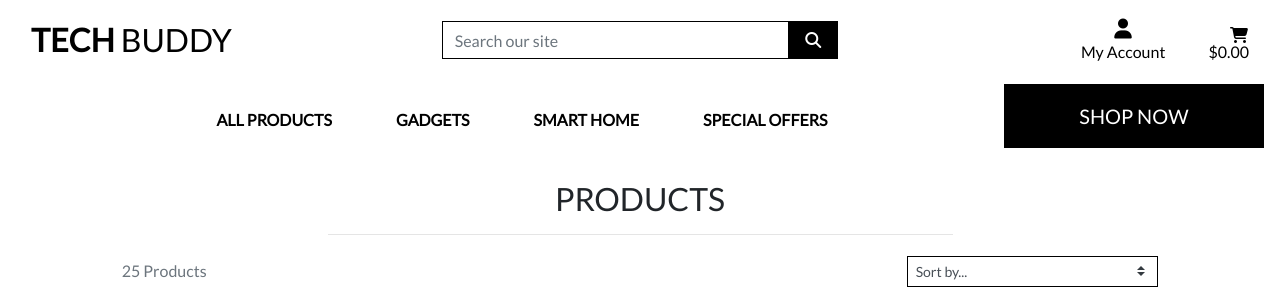
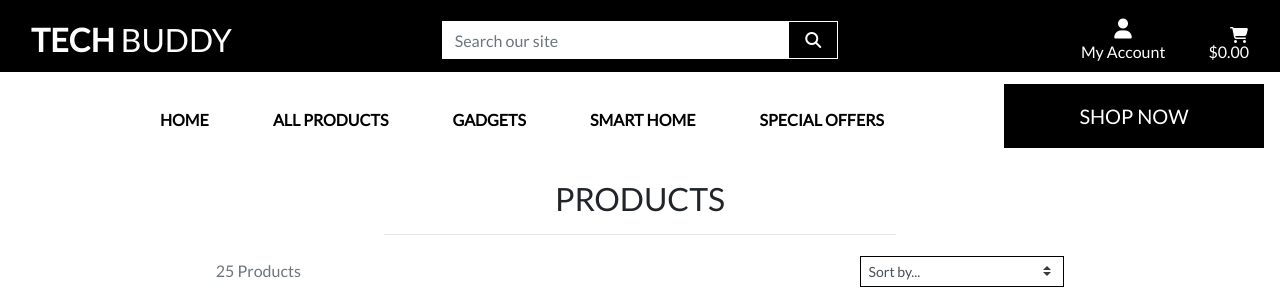
Before and after one commit to sree0831/MSP-4, a Django app: page /products/ in a window 1280 px wide. Shown: the top 304 px of the page. Run offline with Django 3.2, Linux system fonts and the light colour scheme; data comes from the database, SQL or seed files in the repository; some libraries are stand-ins or nearby versions.

Commit message:
updated nav

```diff
--- a/checkout/templates/checkout/checkout_success.html
+++ b/checkout/templates/checkout/checkout_success.html
@@ -19,7 +19,7 @@
         <div class="row">
             <div class="col">
                 <hr>
-                <h2 class="logo-font mb-4">Thank You</h2>
+                <h2 class="logo-font mb-4 text-center">Thank You</h2>
                 <hr>
                 <p class="text-black">Your order information is below. A confirmation email will be sent to <strong>{{ order.email }}</strong>.</p>
             </div>
--- a/products/templates/products/products.html
+++ b/products/templates/products/products.html
@@ -10,7 +10,10 @@
 {% endblock %}
 
 {% block content %}
-
+<section class="products-showcase">
+	 <div class="container">
+        <div class="row row-header card-columns justify-content-center">
+        <div class="card-deck">
 
     <div class="overlay"></div>
     <div class="container-fluid">
@@ -55,7 +58,7 @@
                         </p>
                     </div>
                 </div>
-                <div class="row">
+                <div class= "row row-flex">
                     {% for product in products %}
                         <div class="col-sm-6 col-md-6 col-lg-4 col-xl-3">
                             <div class="card h-100 border-0">
@@ -92,6 +95,8 @@
                                 </div>
                             </div>
                         </div>
+
+
                         {% if forloop.counter|divisibleby:1 %}
                             <div class="col-12 d-sm-none mb-5">
                                 <hr>
@@ -117,6 +122,10 @@
             </div>
         </div>
     </div>
+        </div>
+        </div>
+	 </div>
+</section>
 {% endblock %}
 {% block postloadjs %}
     {{ block.super }}
--- a/tech_buddy/settings.py
+++ b/tech_buddy/settings.py
@@ -45,6 +45,7 @@ INSTALLED_APPS = [
     'products',
     'bag',
     'checkout',
+
 
       # Other
     'crispy_forms',
--- a/templates/base.html
+++ b/templates/base.html
@@ -38,20 +38,20 @@
   </head>
   <body>
     <header class="container-fluid fixed-top">
-        <div id="topnav" class="row bg-white pt-lg-2 d-none d-lg-flex">
+        <div id="topnav" class="row bg-black pt-lg-2 d-none d-lg-flex">
 
             <div class="col-12 col-lg-4 my-auto py-1 py-lg-0 text-center text-lg-left">
                 <a href="{% url 'home' %}" class="nav-link main-logo-link">
-                    <h2 class="logo-font text-black my-0"><strong>Tech</strong> Buddy</h2>
+                    <h2 class="logo-font text-white my-0"><strong>Tech</strong> Buddy</h2>
                 </a>
             </div>
 
             <div class="col-12 col-lg-4 my-auto py-1 py-lg-0">
                 <form method="GET" action="{% url 'products' %}">
                     <div class="input-group w-100">
-                        <input class="form-control border border-black rounded-0" type="text" name="q" placeholder="Search our site">
+                        <input class="form-control border border-white rounded-0" type="text" name="q" placeholder="Search our site">
                         <div class="input-group-append">
-                            <button class="form-control btn btn-black border border-black rounded-0" type="submit">
+                            <button class="form-control btn btn-black border border-white rounded-0" type="submit">
                                 <span class="icon">
                                     <i class="fas fa-search"></i>
                                 </span>
@@ -60,10 +60,10 @@
                     </div>
                 </form>
             </div>
-            <div class="col-12 col-lg-4 my-auto py-1 py-lg-0">
+         <div class="col-12 col-lg-4 my-auto py-1 py-lg-0">
                 <ul class="list-inline list-unstyled text-center text-lg-right my-0">
                     <li class="list-inline-item dropdown">
-                        <a class="text-black nav-link" href="#" id="user-options" data-toggle="dropdown" aria-haspopup="true" aria-expanded="false">
+                        <a class="text-white nav-link" href="#" id="user-options" data-toggle="dropdown" aria-haspopup="true" aria-expanded="false">
                             <div class="text-center">
                                 <div><i class="fas fa-user fa-lg"></i></div>
                                 <p class="my-0">My Account</p>
@@ -90,9 +90,9 @@
                             {% if product_count > 0 %}
                             <label class="badge badge-warning">{{ product_count }}</label>
                             {% endif %}
-                                <i class="fas fa-shopping-cart text-black "></i>
+                                <i class="fas fa-shopping-cart text-white "></i>
                                 </div>
-                                <p class="my-0 text-black">
+                                <p class="my-0 text-white">
                                     {% if grand_total %}
                                         ${{ grand_total|floatformat:2 }}
                                     {% else %}
--- a/templates/includes/main-nav.html
+++ b/templates/includes/main-nav.html
@@ -1,5 +1,11 @@
+
+
 <div class="collapse navbar-collapse" id="main-nav">
     <ul class="navbar-nav w-auto mx-auto">
+
+        <li class="nav-item active">
+           <a class="logo-font font-weight-bold nav-link text-black mr-5" href="{% url 'home' %}">Home</a>
+         </li>
         <li class="nav-item dropdown">
             <a class="logo-font font-weight-bold nav-link text-black mr-5" href="#" id="all-products-link" data-toggle="dropdown" aria-haspopup="true" aria-expanded="false">
                 All Products
--- a/templates/includes/mobile-top-header.html
+++ b/templates/includes/mobile-top-header.html
@@ -1,3 +1,4 @@
+
 <li class="list-inline-item">
     <a class="text-black nav-link d-block d-lg-none" href="#" id="mobile-search" data-toggle="dropdown" aria-haspopup="true" aria-expanded="false">
         <div class="text-center">
```
